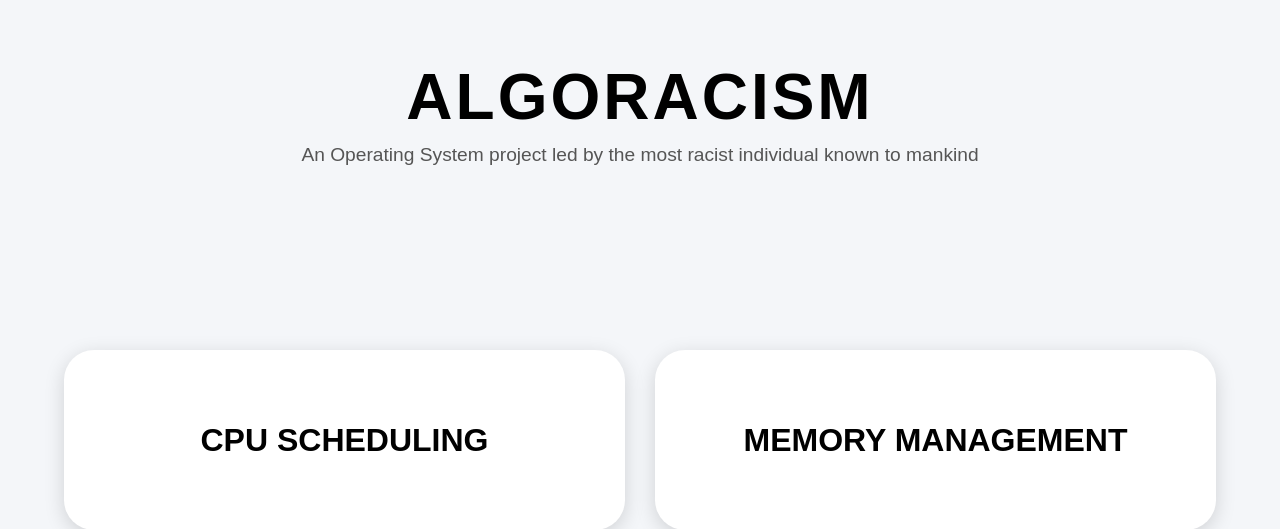
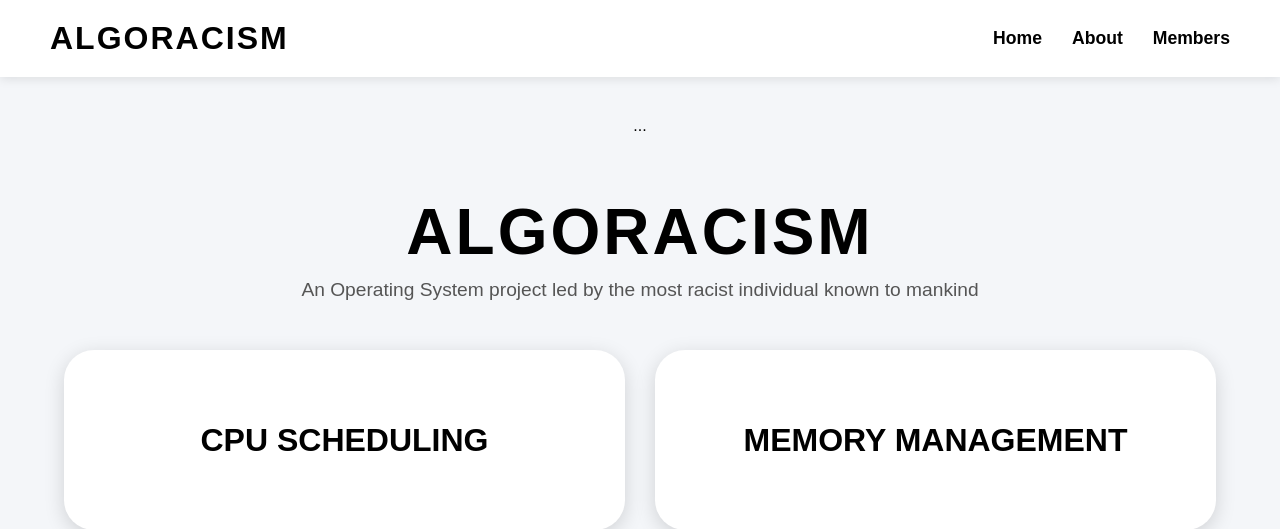
Before and after one commit to lindenn21/os_final_project, a Flask app: page / in a window 1280 px wide. Shown: the top 529 px of the page. Run offline with Flask 3, Linux system fonts and the light colour scheme.

Commit message:
Added a header using HTML

```diff
--- a/templates/cpu_sched.html
+++ b/templates/cpu_sched.html
@@ -124,6 +124,10 @@
 
 <body>
 
+    {% include 'header.html' %}
+
+    ...
+
 <div class="container">
 
     <a href="/" class="back-btn">
--- /dev/null
+++ b/templates/header.html
@@ -0,0 +1,54 @@
+<header class="navbar">
+
+    <div class="logo">
+        ALGORACISM
+    </div>
+
+    <nav>
+        <a href="/">Home</a>
+        <a href="/about">About</a>
+        <a href="/members">Members</a>
+    </nav>
+
+</header>
+
+<style>
+
+.navbar{
+    width:100%;
+    background:white;
+
+    display:flex;
+    justify-content:space-between;
+    align-items:center;
+
+    padding:20px 50px;
+
+    box-shadow:0 2px 10px rgba(0,0,0,0.1);
+
+    margin-bottom:40px;
+}
+
+.logo{
+    font-size:2rem;
+    font-weight:bold;
+    letter-spacing:2px;
+}
+
+.navbar nav{
+    display:flex;
+    gap:30px;
+}
+
+.navbar nav a{
+    text-decoration:none;
+    color:black;
+    font-size:1.1rem;
+    font-weight:bold;
+}
+
+.navbar nav a:hover{
+    opacity:0.7;
+}
+
+</style>
--- a/templates/index.html
+++ b/templates/index.html
@@ -80,6 +80,10 @@
 
 <body>
 
+
+    {% include 'header.html' %}
+
+    ...
     <h1 class="title">ALGORACISM</h1>
 
     <p class="subtitle">
```
Also changed, not shown: static/header.css (added).
